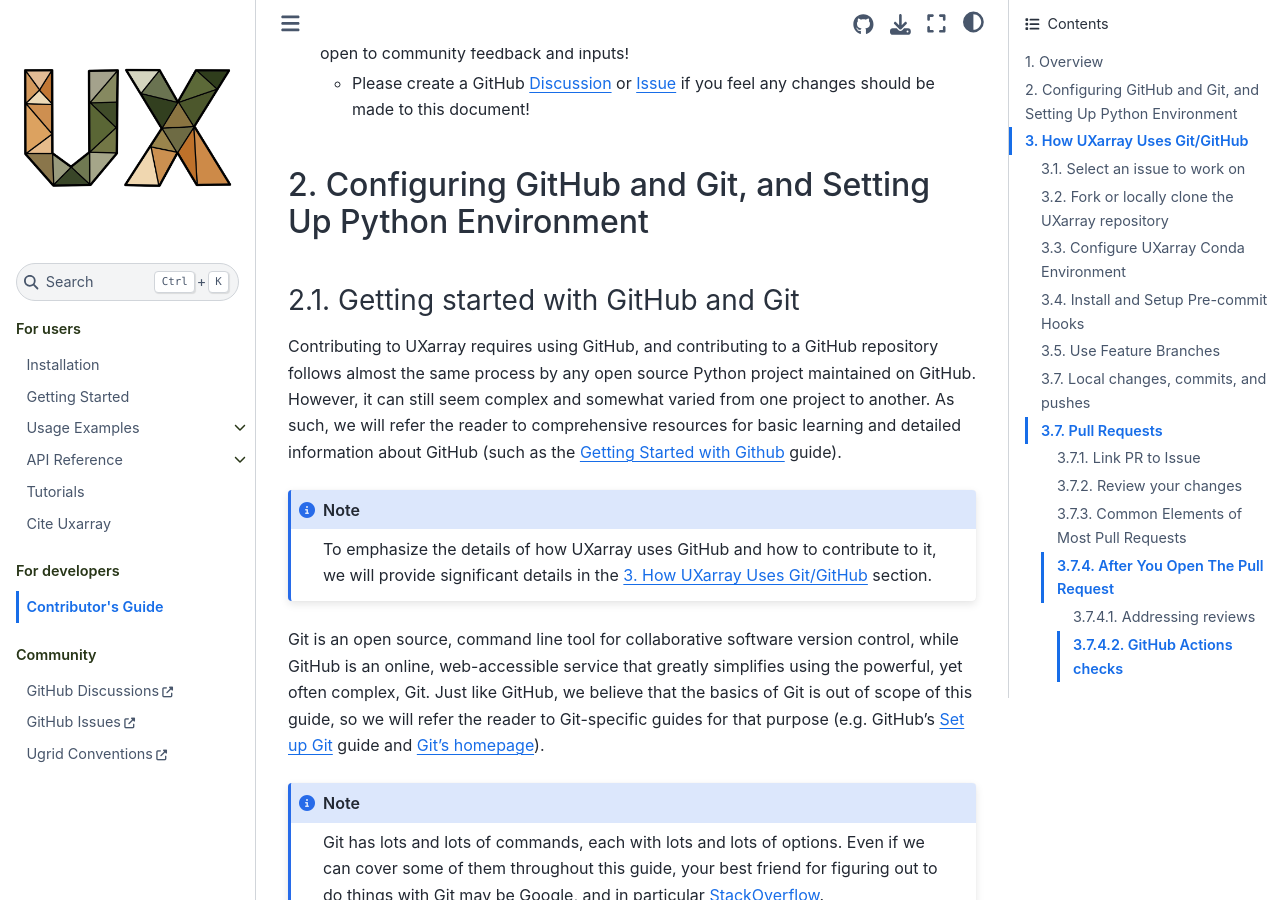
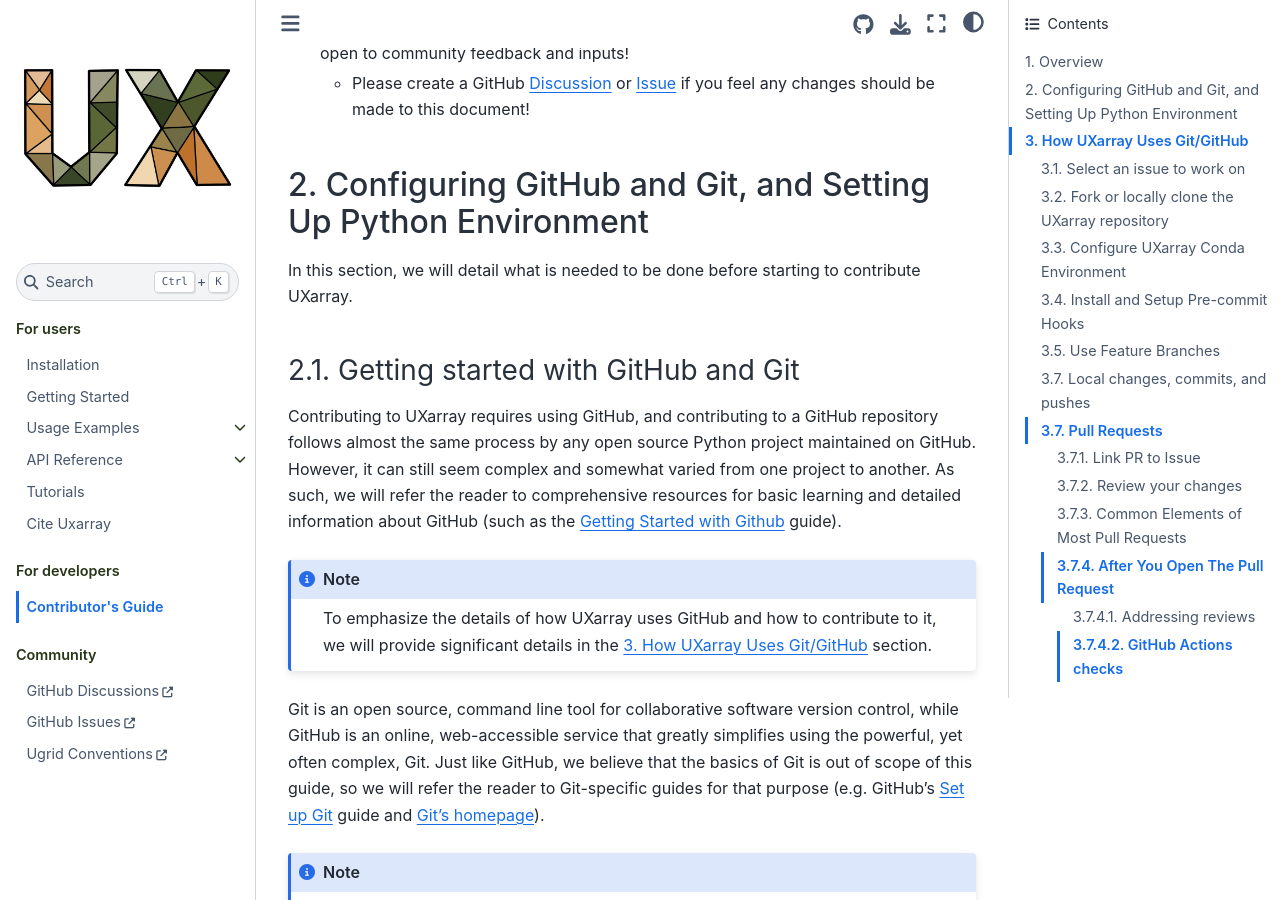
Before and after one commit to UXARRAY/uxarray, a Sphinx documentation site: the page built from docs/contributing.rst, in a window 1280 px wide and 900 px high, scrolled down 1667 px. Built offline with Sphinx 7.4.7 and the Sphinx Book theme 1.1.4, drawn with Linux system fonts in a browser that asks for light colours.

Commit message:
Add a singe intro sentence to section 2 beginning

```diff
--- a/docs/contributing.rst
+++ b/docs/contributing.rst
@@ -89,7 +89,8 @@
 2. Configuring GitHub and Git, and Setting Up Python Environment
 ================================================================
 
-
+In this section, we will detail what is needed to be done before starting to
+contribute UXarray.
 
 2.1. Getting started with GitHub and Git
 ----------------------------------------
```
